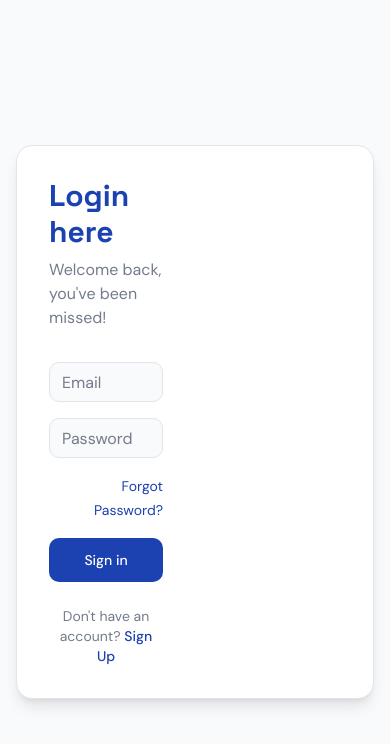
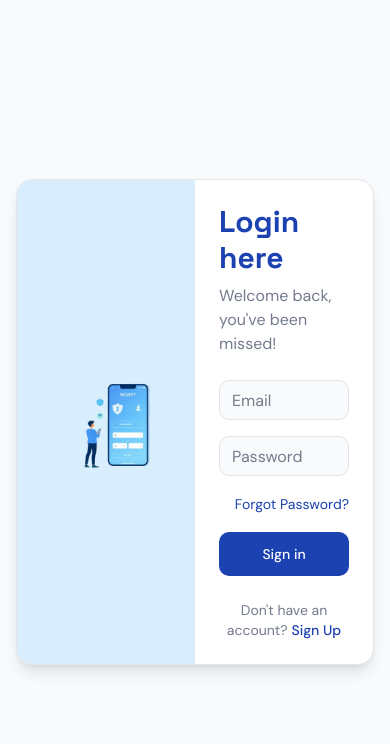
Before and after one commit to Priyanshu-2545/Sustaina-water-electricity-, a React (Vite) app: page /login in a window 390 px wide. Shown: the top 744 px of the page. Built offline with nearby package versions, Linux system fonts and the light colour scheme; no server answers; the HTML template or start-up script is replaced by a standard one.

Commit message:
fix login page

```diff
--- a/src/pages/Login.tsx
+++ b/src/pages/Login.tsx
@@ -14,7 +14,7 @@ const Login = () => {
   const { signIn, user, loading: authLoading } = useAuth();
   const navigate = useNavigate();
 
-  // ✅ AUTO REDIRECT (IMPORTANT)
+  // ✅ Auto redirect after login
   useEffect(() => {
     if (!authLoading && user) {
       navigate("/dashboard", { replace: true });
@@ -28,7 +28,6 @@ const Login = () => {
     try {
       await signIn(email, password);
       toast.success("Welcome back!");
-      // ❌ navigate yaha se hata diya (auto redirect handle karega)
     } catch (err: any) {
       toast.error(err.message || "Login failed");
     } finally {
@@ -36,7 +35,7 @@ const Login = () => {
     }
   };
 
-  // ✅ Loading state handle (white screen fix)
+  // ✅ Loading screen
   if (authLoading) {
     return (
       <div className="flex min-h-screen items-center justify-center">
@@ -47,28 +46,31 @@ const Login = () => {
 
   return (
     <div className="flex min-h-screen items-center justify-center bg-background p-4">
-      <div className="w-full max-w-4xl rounded-2xl border border-border bg-card shadow-lg overflow-hidden">
+      <div className="w-full max-w-5xl rounded-2xl border border-border bg-card shadow-lg overflow-hidden">
+
+        {/* ✅ FIXED: Always 2 column like Signup */}
         <div className="grid grid-cols-2">
 
-          {/* Left Image */}
-          <div className="hidden md:flex items-center justify-center bg-secondary p-6">
+          {/* 🔵 LEFT IMAGE */}
+          <div className="flex items-center justify-center bg-secondary p-4">
             <img
               src={authIllustration}
               alt="Auth Illustration"
-              className="w-full h-full object-cover"
+              className="w-full max-w-[260px] md:max-w-sm object-contain"
             />
           </div>
 
-          {/* Right Form */}
-          <div className="flex flex-col justify-center p-8 md:p-12">
-            <h1 className="text-3xl font-bold font-display text-primary mb-2">
+          {/* 🟢 RIGHT FORM */}
+          <div className="flex flex-col justify-center p-6 md:p-12">
+            <h1 className="text-3xl font-bold text-primary mb-2">
               Login here
             </h1>
-            <p className="text-muted-foreground mb-8">
+            <p className="text-muted-foreground mb-6">
               Welcome back, you've been missed!
             </p>
 
             <form onSubmit={handleSubmit} className="space-y-4">
+
               <Input
                 type="email"
                 placeholder="Email"
@@ -94,7 +96,12 @@ const Login = () => {
                 </Link>
               </div>
 
-              <Button type="submit" className="w-full" size="lg" disabled={loading}>
+              <Button
+                type="submit"
+                className="w-full"
+                size="lg"
+                disabled={loading}
+              >
                 {loading ? "Signing in..." : "Sign in"}
               </Button>
             </form>
```
